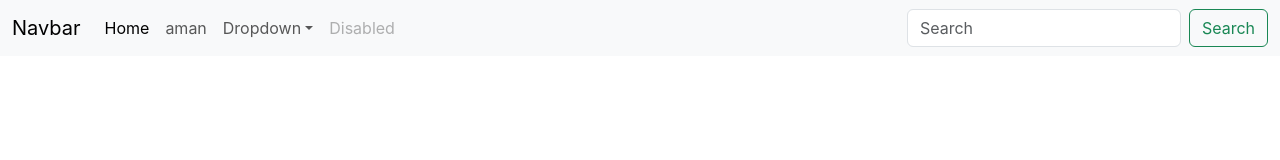
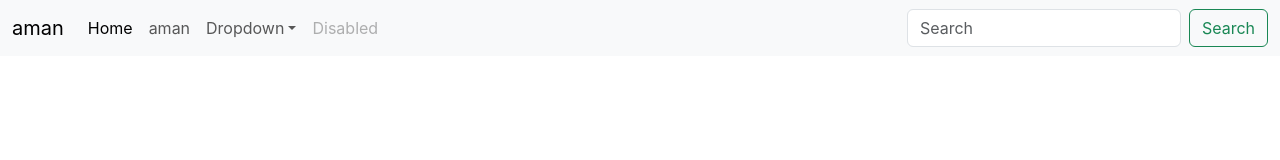
Before and after one commit to Amanrathi07/Text_bang, a React (Create React App) app: page / in a window 1280 px wide. Shown: the top 160 px of the page. Built offline with nearby package versions, Linux system fonts and the light colour scheme.

Commit message:
use props

```diff
--- a/src/App.js
+++ b/src/App.js
@@ -5,7 +5,7 @@ import Navbar from './container/Navbar';
 function App() {
   return (
   <>
-    <Navbar />
+    <Navbar title="aman" />
 
 
 
--- a/src/container/Navbar.js
+++ b/src/container/Navbar.js
@@ -1,11 +1,11 @@
 import React from 'react'
 
-export default function Navbar() {
+export default function Navbar(props) {
   return (
     <>
         <nav className="navbar navbar-expand-lg bg-body-tertiary">
   <div className="container-fluid">
-    <a className="navbar-brand" href="#">Navbar</a>
+    <a className="navbar-brand" href="#">{props.title}</a>
     <button className="navbar-toggler" type="button" data-bs-toggle="collapse" data-bs-target="#navbarSupportedContent" aria-controls="navbarSupportedContent" aria-expanded="false" aria-label="Toggle navigation">
       <span className="navbar-toggler-icon"></span>
     </button>
```
